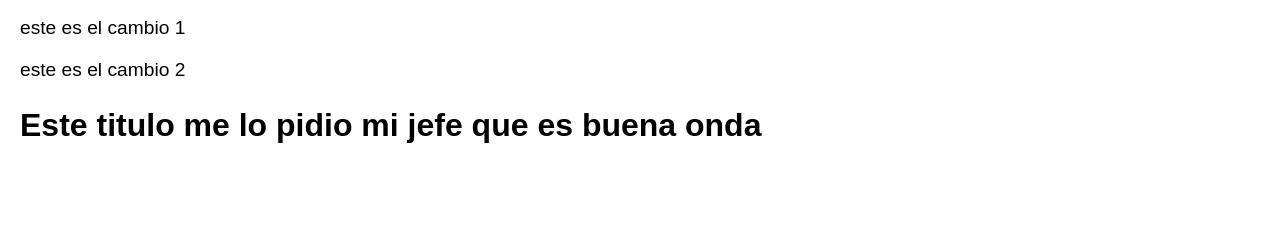
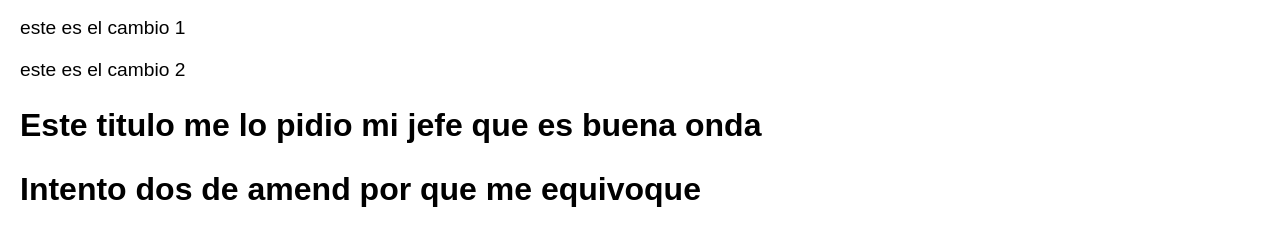
Before and after one commit to PeytonDenisse/Servidores, a plain HTML site: page index.html in a window 1280 px wide. Shown: the part 853-1091 px from the top of the page. Before the commit the page ends 1027 px from the top, so only its background shows below. Drawn offline with Linux system fonts and the light colour scheme.

Commit message:
nuevo amend

```diff
--- a/index.html
+++ b/index.html
@@ -20,6 +20,7 @@
         <p> este es el cambio 1</p>
         <p> este es el cambio 2</p>
         <h2>Este titulo me lo pidio mi jefe que es buena onda</h2>
+        <h2>Intento dos de amend por que me equivoque</h2>
 
     </div>
 </body>
```
